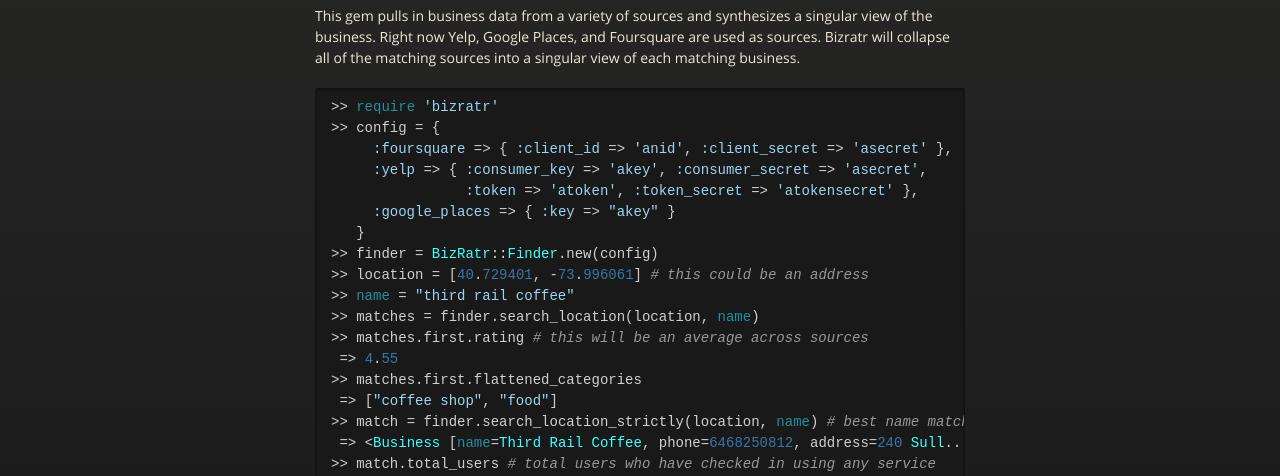
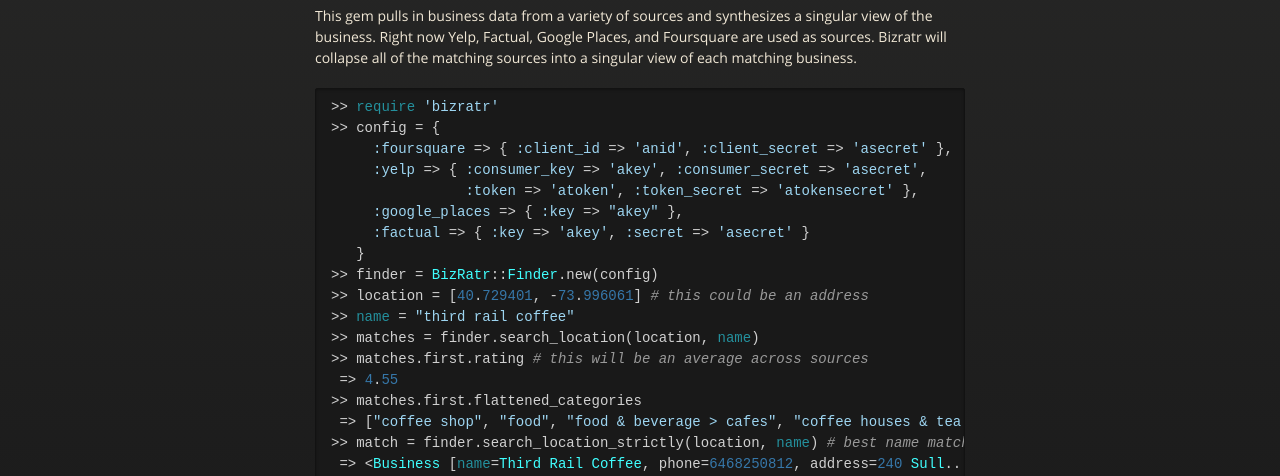
Before and after one commit to bmuller/bizratr, a plain HTML site: page index.html in a window 1280 px wide. Shown: the part 307-783 px from the top of the page. Drawn offline with nearby package versions, Linux system fonts and the light colour scheme.

```diff
--- a/index.html
+++ b/index.html
@@ -40,14 +40,15 @@
 
         <h1>BizRatr</h1>
 
-<p>This gem pulls in business data from a variety of sources and synthesizes a singular view of the business.  Right now Yelp, Google Places, and Foursquare are used as sources.  Bizratr will collapse all of the matching sources into a singular view of each matching business.</p>
+<p>This gem pulls in business data from a variety of sources and synthesizes a singular view of the business.  Right now Yelp, Factual, Google Places, and Foursquare are used as sources.  Bizratr will collapse all of the matching sources into a singular view of each matching business.</p>
 
 <div class="highlight"><pre><span class="o">&gt;&gt;</span> <span class="nb">require</span> <span class="s1">'bizratr'</span>
 <span class="o">&gt;&gt;</span> <span class="n">config</span> <span class="o">=</span> <span class="p">{</span>
      <span class="ss">:foursquare</span> <span class="o">=&gt;</span> <span class="p">{</span> <span class="ss">:client_id</span> <span class="o">=&gt;</span> <span class="s1">'anid'</span><span class="p">,</span> <span class="ss">:client_secret</span> <span class="o">=&gt;</span> <span class="s1">'asecret'</span> <span class="p">},</span>
      <span class="ss">:yelp</span> <span class="o">=&gt;</span> <span class="p">{</span> <span class="ss">:consumer_key</span> <span class="o">=&gt;</span> <span class="s1">'akey'</span><span class="p">,</span> <span class="ss">:consumer_secret</span> <span class="o">=&gt;</span> <span class="s1">'asecret'</span><span class="p">,</span>
                 <span class="ss">:token</span> <span class="o">=&gt;</span> <span class="s1">'atoken'</span><span class="p">,</span> <span class="ss">:token_secret</span> <span class="o">=&gt;</span> <span class="s1">'atokensecret'</span> <span class="p">},</span>
-     <span class="ss">:google_places</span> <span class="o">=&gt;</span> <span class="p">{</span> <span class="ss">:key</span> <span class="o">=&gt;</span> <span class="s2">"akey"</span> <span class="p">}</span>
+     <span class="ss">:google_places</span> <span class="o">=&gt;</span> <span class="p">{</span> <span class="ss">:key</span> <span class="o">=&gt;</span> <span class="s2">"akey"</span> <span class="p">},</span>
+     <span class="ss">:factual</span> <span class="o">=&gt;</span> <span class="p">{</span> <span class="ss">:key</span> <span class="o">=&gt;</span> <span class="s1">'akey'</span><span class="p">,</span> <span class="ss">:secret</span> <span class="o">=&gt;</span> <span class="s1">'asecret'</span> <span class="p">}</span>
    <span class="p">}</span>
 <span class="o">&gt;&gt;</span> <span class="n">finder</span> <span class="o">=</span> <span class="no">BizRatr</span><span class="o">::</span><span class="no">Finder</span><span class="o">.</span><span class="n">new</span><span class="p">(</span><span class="n">config</span><span class="p">)</span>
 <span class="o">&gt;&gt;</span> <span class="n">location</span> <span class="o">=</span> <span class="o">[</span><span class="mi">40</span><span class="o">.</span><span class="mi">729401</span><span class="p">,</span> <span class="o">-</span><span class="mi">73</span><span class="o">.</span><span class="mi">996061</span><span class="o">]</span> <span class="c1"># this could be an address</span>
@@ -56,7 +57,7 @@
 <span class="o">&gt;&gt;</span> <span class="n">matches</span><span class="o">.</span><span class="n">first</span><span class="o">.</span><span class="n">rating</span> <span class="c1"># this will be an average across sources</span>
  <span class="o">=&gt;</span> <span class="mi">4</span><span class="o">.</span><span class="mi">55</span>
 <span class="o">&gt;&gt;</span> <span class="n">matches</span><span class="o">.</span><span class="n">first</span><span class="o">.</span><span class="n">flattened_categories</span>
- <span class="o">=&gt;</span> <span class="o">[</span><span class="s2">"coffee shop"</span><span class="p">,</span> <span class="s2">"food"</span><span class="o">]</span>
+ <span class="o">=&gt;</span> <span class="o">[</span><span class="s2">"coffee shop"</span><span class="p">,</span> <span class="s2">"food"</span><span class="p">,</span> <span class="s2">"food &amp; beverage &gt; cafes"</span><span class="p">,</span> <span class="s2">"coffee houses &amp; tea houses"</span><span class="o">]</span>
 <span class="o">&gt;&gt;</span> <span class="n">match</span> <span class="o">=</span> <span class="n">finder</span><span class="o">.</span><span class="n">search_location_strictly</span><span class="p">(</span><span class="n">location</span><span class="p">,</span> <span class="nb">name</span><span class="p">)</span> <span class="c1"># best name match</span>
  <span class="o">=&gt;</span> <span class="o">&lt;</span><span class="no">Business</span> <span class="o">[</span><span class="nb">name</span><span class="o">=</span><span class="no">Third</span> <span class="no">Rail</span> <span class="no">Coffee</span><span class="p">,</span> <span class="n">phone</span><span class="o">=</span><span class="mi">6468250812</span><span class="p">,</span> <span class="n">address</span><span class="o">=</span><span class="mi">240</span> <span class="no">Sull</span><span class="o">.</span><span class="n">.</span><span class="o">.</span><span class="n">&gt;</span>
 <span class="o">&gt;&gt;</span> <span class="n">match</span><span class="o">.</span><span class="n">total_users</span> <span class="c1"># total users who have checked in using any service</span>
@@ -82,6 +83,8 @@
 </li>
 <li>Foursquare: <a href="https://foursquare.com/oauth/">https://foursquare.com/oauth/</a>
 </li>
+<li>Factual: <a href="https://www.factual.com/api-keys/request">https://www.factual.com/api-keys/request</a>
+</li>
 </ul><h1>License</h1>
 
 <p>The bizratr code is distributed under the GPLv3.</p>
```
Also changed, not shown: params.json (+1 -1 lines).
